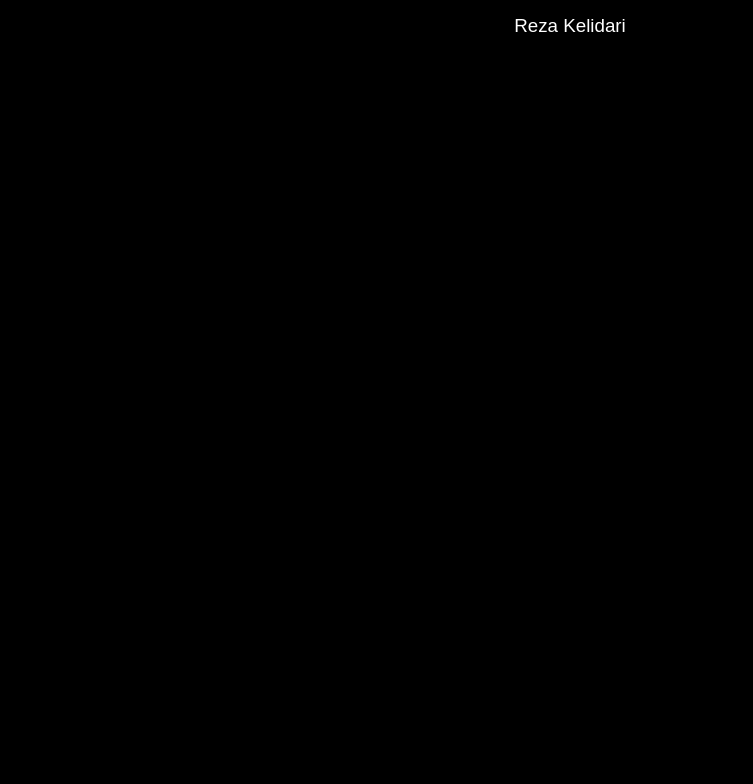
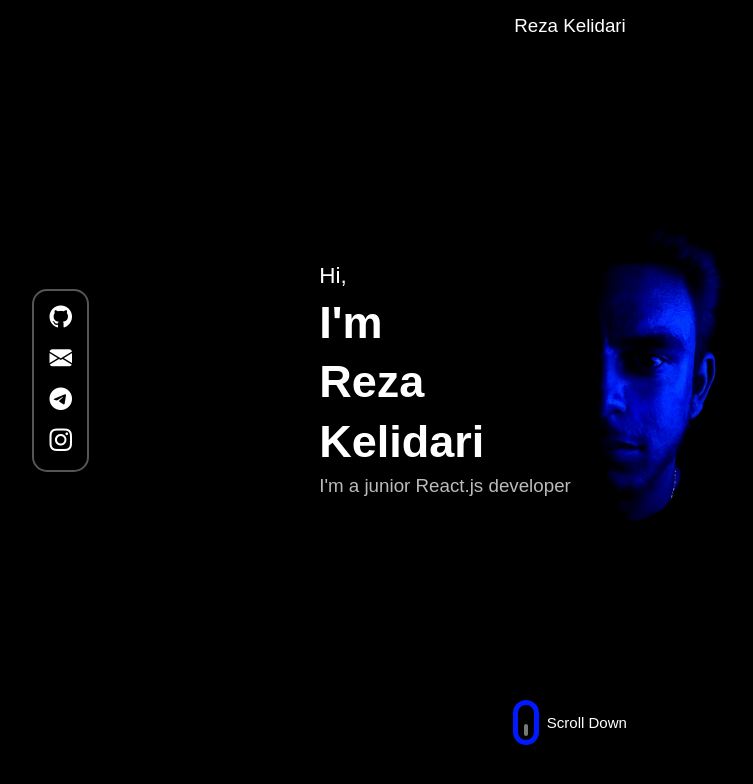
Before and after one commit to rezakelidari/rezakelidari, a React (Create React App) app: page / in a window 1280 px wide. Shown: the top 784 px of the page, without its empty margins (70-823 px from the left). Built offline with nearby package versions, Linux system fonts and the light colour scheme; the HTML template or start-up script is replaced by a standard one.

Commit message:
Making Home Page

```diff
--- a/package.json
+++ b/package.json
@@ -10,6 +10,7 @@
     "@types/node": "^16.11.26",
     "@types/react": "^17.0.42",
     "@types/react-dom": "^17.0.14",
+    "bootstrap-icons": "^1.8.1",
     "node-sass": "^7.0.1",
     "react": "^17.0.2",
     "react-dom": "^17.0.2",
--- a/src/App.tsx
+++ b/src/App.tsx
@@ -3,11 +3,13 @@ import Navbar from "./components/Navbar";
 
 import "./styles/main.scss";
 import "bootstrap-icons/font/bootstrap-icons.css";
+import Home from "./pages/Home";
 
 export default function App() {
   return (
     <div className="appMain">
       <Navbar />
+      <Home />
     </div>
   );
 }
--- /dev/null
+++ b/src/declarations.d.ts
@@ -0,0 +1 @@
+declare module "*.jpg";
--- /dev/null
+++ b/src/pages/Home/Home.scss
@@ -0,0 +1,129 @@
+@import "../../styles/colors";
+
+.homeMain {
+  display: flex;
+  align-items: center;
+  justify-content: center;
+  position: relative;
+  width: 100%;
+  min-height: 95vh;
+
+  .social {
+    position: absolute;
+    z-index: 3;
+    left: 8vw;
+    display: flex;
+    align-items: center;
+    flex-direction: column;
+    gap: 1rem;
+    font-size: 1.5rem;
+    border: 2px solid $text-dark-color;
+    padding: 1rem;
+    border-radius: 1rem;
+
+    .item {
+      transition: 0.3s ease all;
+
+      &:hover {
+        color: $primary-color;
+        filter: drop-shadow(0 0 0.25rem $primary-color);
+      }
+    }
+  }
+
+  .left {
+    z-index: 1;
+    display: flex;
+    flex-direction: column;
+    gap: 0.5rem;
+    font-size: 1.5rem;
+
+    .desc {
+      color: $text-secondary-color;
+      font-size: 1.25rem;
+    }
+  }
+
+  .right {
+    margin: 0 0 0 -10rem;
+    z-index: 0;
+
+    img {
+      height: 400px;
+      width: 400px;
+      object-fit: cover;
+    }
+  }
+
+  .scrollDown {
+    position: absolute;
+    bottom: 1rem;
+    display: flex;
+    align-items: center;
+    gap: 0.5rem;
+
+    span {
+      border: 5px solid $primary-color;
+      height: 3rem;
+      width: 1.75rem;
+      border-radius: 1rem;
+      position: relative;
+
+      &::before {
+        content: "";
+        position: absolute;
+        width: 4px;
+        height: 12px;
+        background: $text-color;
+        transform: translateX(-50%);
+        border-radius: 1rem;
+        left: 50%;
+        top: 3px;
+        opacity: 0;
+        animation: 1.5s scroll ease forwards infinite;
+      }
+    }
+  }
+}
+
+// Keyframe
+@keyframes scroll {
+  0% {
+    top: 3px;
+    opacity: 0;
+  }
+
+  50% {
+    opacity: 1;
+  }
+
+  100% {
+    top: 20px;
+    opacity: 0;
+  }
+}
+
+// Responsive
+@media only screen and (max-width: 768px) {
+  .homeMain {
+    flex-direction: column-reverse;
+
+    .social {
+      display: none;
+    }
+
+    .left {
+      font-size: 1.25rem;
+      margin: -12rem 0 0 0;
+    }
+
+    .right {
+      margin: 0 -2rem 0 0;
+
+      img {
+        height: 300px;
+        width: 300px;
+      }
+    }
+  }
+}
--- /dev/null
+++ b/src/pages/Home/index.tsx
@@ -0,0 +1,46 @@
+import React from "react";
+import Me from "../../assets/img/me.jpg";
+
+import "./Home.scss";
+
+export default function Home() {
+  return (
+    <div className="homeMain">
+      <div className="social">
+        <a
+          className="item"
+          href="https://github.com/rezakelidari"
+          target="_blank"
+        >
+          <i className="bi bi-github"></i>
+        </a>
+        <a className="item" href="mailto:reza.phoenix.1382@gmail.com">
+          <i className="bi bi-envelope-fill"></i>
+        </a>
+        <a className="item" href="https://t.me/rezakelidari" target="_blank">
+          <i className="bi bi-telegram"></i>
+        </a>
+        <a
+          className="item"
+          href="https://www.instagram.com/rezakelidari_alone"
+          target="_blank"
+        >
+          <i className="bi bi-instagram"></i>
+        </a>
+      </div>
+      <div className="left">
+        <div className="subheading">Hi,</div>
+        <h1 className="heading">I'm</h1>
+        <h1 className="heading">Reza</h1>
+        <h1 className="heading">Kelidari</h1>
+        <div className="desc">I'm a junior React.js developer</div>
+      </div>
+      <div className="right">
+        <img src={Me} alt="Me" />
+      </div>
+      <div className="scrollDown">
+        <span></span> Scroll Down
+      </div>
+    </div>
+  );
+}
--- a/src/styles/_colors.scss
+++ b/src/styles/_colors.scss
@@ -1,3 +1,5 @@
 $bg-color: #000000;
 $text-color: #ffffff;
+$text-secondary-color:#bbbbbb;
+$text-dark-color:#555555;
 $primary-color: #0019ff;
--- a/src/styles/main.scss
+++ b/src/styles/main.scss
@@ -17,3 +17,8 @@ html {
 body {
   overflow-x: hidden;
 }
+
+a {
+  color: $text-color;
+  text-decoration: none;
+}
```
Also changed, not shown: src/assets/img/me.jpg (added), 1 other file (tests, documents, lock files or other folders).
